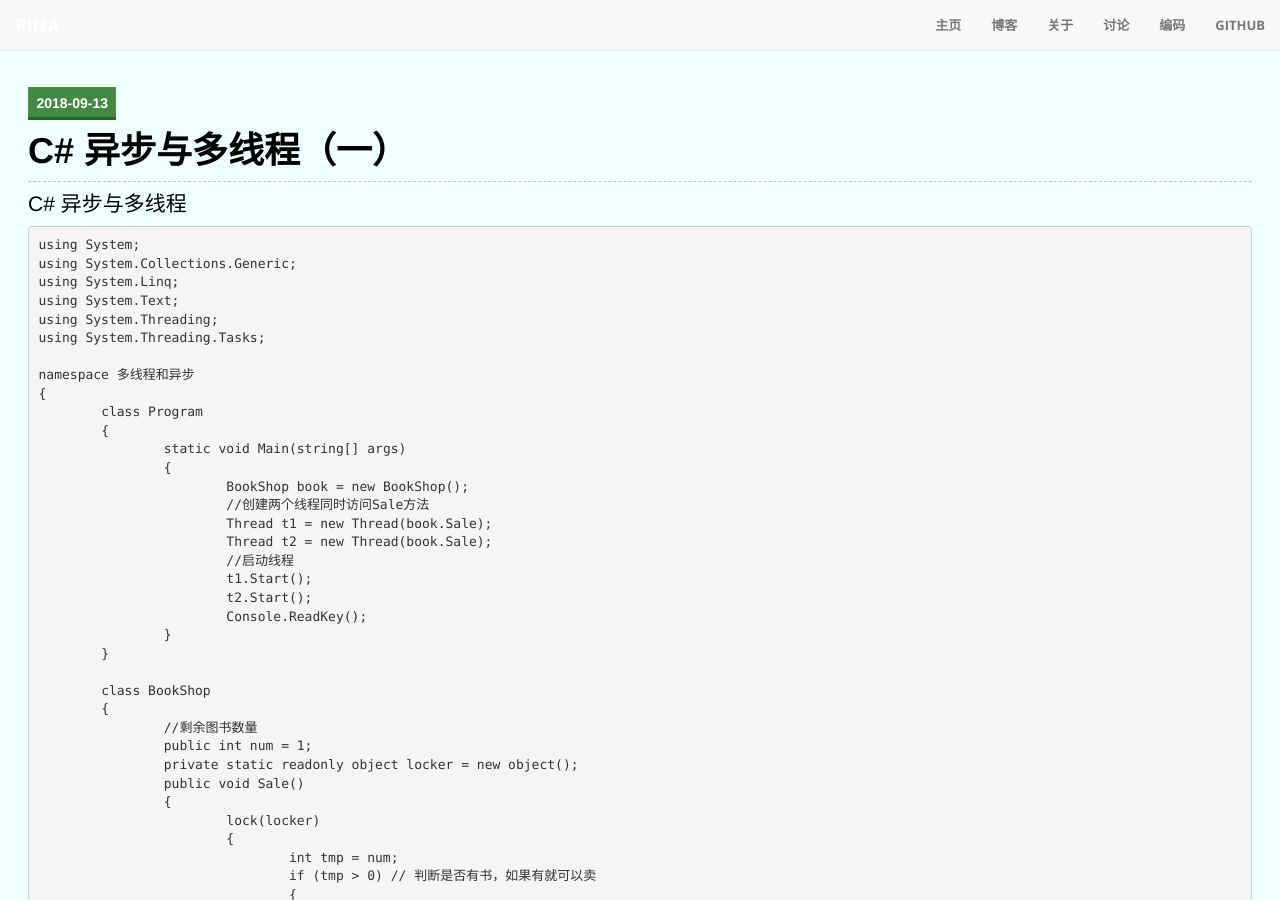
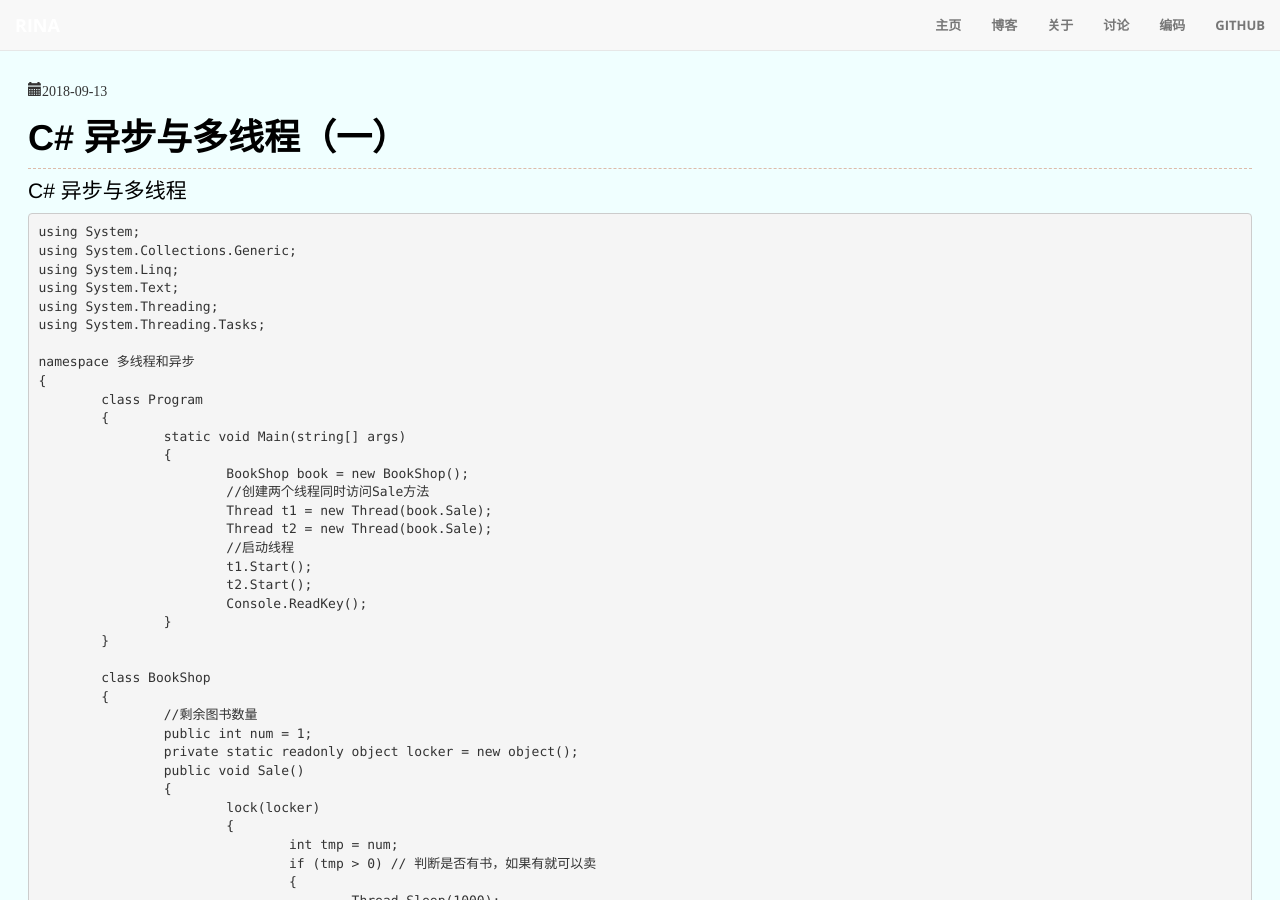
Before and after one commit to Rinaloving/Rinaloving.github.io, a Jekyll site: the page built from _posts/2018-09-13-测试博客.md, in a window 1280 px wide and 900 px high. Built offline with Jekyll 4.4.1, drawn with Linux system fonts in a browser that asks for light colours.

Commit message:
更新时间标志

```diff
--- a/_layouts/post.html
+++ b/_layouts/post.html
@@ -2,7 +2,7 @@
 layout: cmaster
 ---
 <div class='post'>
-  <span class='date'>{{page.date | date: "%Y-%m-%d"}}</span>
+  <span class='glyphicon glyphicon-calendar'>{{page.date | date: "%Y-%m-%d"}}</span>
   <h1><a href='{{page.url}}'>{{page.title}}</a></h1>
   <div class='body'>{{ content }}</div>
 </div>
```
